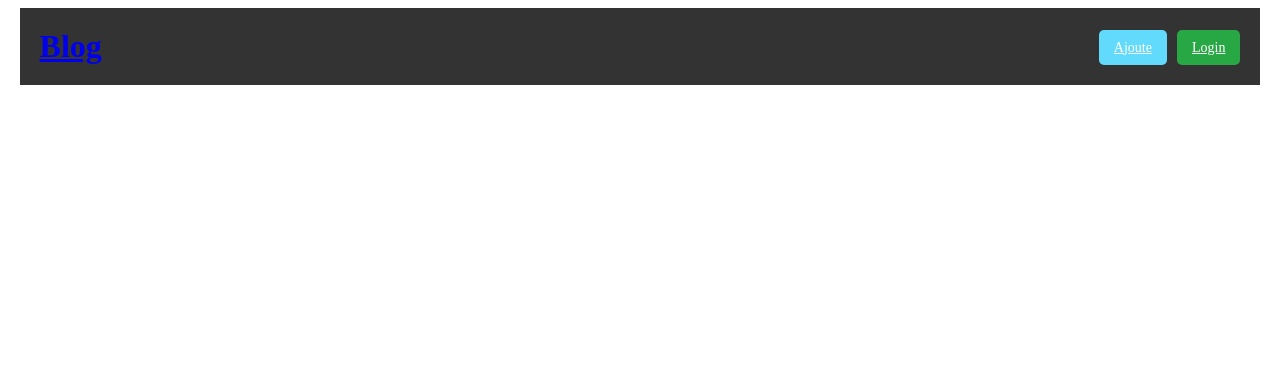
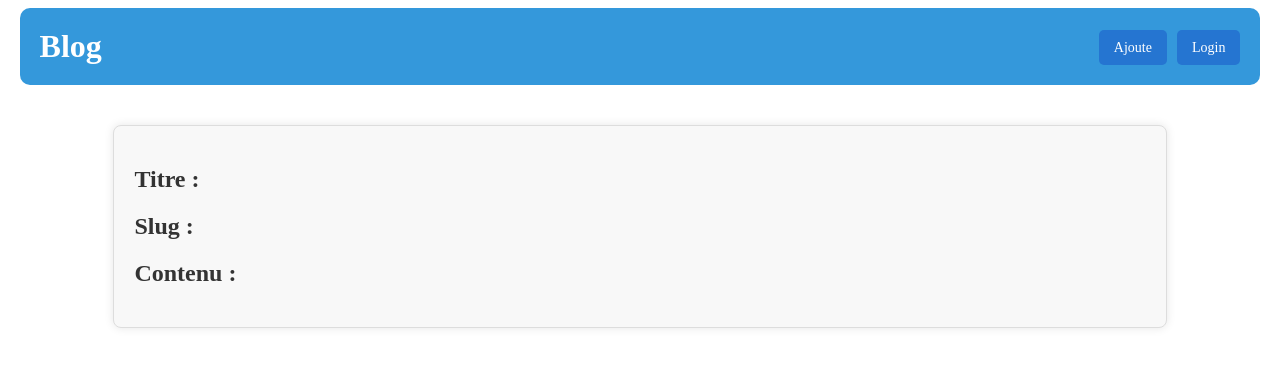
Before and after one commit to hamzajaada/BLOG-REACT, a React (Create React App) app in the folder frontend/: page /view-post/1 in a window 1280 px wide. Before the commit this address had no page. Shown: the top 366 px of the page. Built offline with nearby package versions, Linux system fonts and the light colour scheme; no server answers.

Commit message:
pushed by abdelilah

```diff
--- a/frontend/src/App.js
+++ b/frontend/src/App.js
@@ -5,6 +5,7 @@ import AddForm from "./Components/4-AddForm/AddForm";
 import Login from "./Components/3-LoginForm/LoginForm";
 import Header from "./Components/1-Header/Header";
 import UpdateForm from "./Components/5-UpdateForm/UpdateForm";
+import ViewForm from "./Components/6-ViewForm/ViewForm";
 
 const App = () => {
   return (
@@ -12,10 +13,10 @@ const App = () => {
       <div>
         <Header />
         <Routes>
-          <Route path="/Login" element={<Login />} />
-          <Route path="/" element={<Home />} />
+          <Route path="/" element={<Login />} />
+          <Route path="/Home" element={<Home />} />
           <Route path="/Add-Post" element={<AddForm />} />
-
+          <Route path="/view-post/:id" element={<ViewForm />} />
           <Route path="/update-post/:id" element={<UpdateForm />} />
         </Routes>
       </div>
--- a/frontend/src/Components/1-Header/Header.css
+++ b/frontend/src/Components/1-Header/Header.css
@@ -1,6 +1,6 @@
 /* Styles pour l'en-tête */
 header {
-  background-color: #333; /* Couleur de fond */
+  background-color: #3498db; /* Couleur de fond */
   color: #fff; /* Couleur du texte */
   padding: 20px; /* Espacement intérieur */
   display: flex;
@@ -9,6 +9,7 @@ header {
   width: 95%;
   margin-right: auto;
   margin-left: auto;
+  border-radius: 10px;
 }
 
 /* Style pour le titre du site */
@@ -16,24 +17,30 @@ header h1 {
   margin: 0; /* Supprimer les marges par défaut */
 }
 
+header h1 a{
+  text-decoration: none;
+  color: #fff;
+}
+
 /* Styles pour les boutons */
 header div .Link-header {
-  background-color: #61dafb; /* Couleur de fond du bouton */
+  background-color: #2575d1; /* Couleur de fond du bouton */
   color: #fff; /* Couleur du texte du bouton */
   padding: 10px 15px; /* Espacement intérieur du bouton */
   margin-left: 10px; /* Marge à gauche pour les boutons suivants */
   border: none; /* Supprimer la bordure */
   cursor: pointer; /* Curseur au survol */
   border-radius: 5px; /* Coins arrondis */
-  font-size: 14px; /* Taille de la police */
+  font-size: 14px;
+  text-decoration: none; /* Taille de la police */
 }
 
 /* Style pour le bouton Login (ajuster la couleur si nécessaire) */
 header div .Link-header:nth-child(2) {
-  background-color: #28a745;
+  background-color: #2575d1;
 }
 
 /* Effet de survol pour les boutons */
 header div .Link-header:hover {
-  background-color: #007bff; /* Couleur de fond au survol */
+  background-color: #2a75b3; /* Couleur de fond au survol */
 }
--- a/frontend/src/Components/1-Header/Header.jsx
+++ b/frontend/src/Components/1-Header/Header.jsx
@@ -6,10 +6,10 @@ const Header = () => {
   return (
     <header>
 
-      <h1><Link className='Link-header' to="/">Blog</Link></h1>
+      <h1><Link className='Link-header' to="/Home">Blog</Link></h1>
       <div>
         <Link className='Link-header' to="/add-post">Ajoute</Link>
-        <Link className='Link-header'  to="/Login">Login</Link>
+        <Link className='Link-header'  to="/">Login</Link>
 
       </div>
     </header>
--- a/frontend/src/Components/2-Home/Home.css
+++ b/frontend/src/Components/2-Home/Home.css
@@ -11,21 +11,25 @@
 
 div.Home {
   background-color: #fff;
-  border-radius: 8px;
-  box-shadow: 0 0 10px rgba(0, 0, 0, 0.1);
+  /* border-radius: 8px;
+  box-shadow: 0 0 10px rgba(0, 0, 0, 0.1); */
   padding: 20px;
-  /* width: 400px; */
+
 }
 
 div.Home h1 {
   color: #333;
   font-size: 24px;
   margin-bottom: 20px;
+  text-align: center;
 }
 
 div.Home ul {
   list-style-type: none;
   padding: 0;
+  width: 80%;
+  margin-left: auto;
+  margin-right: auto;
 }
 
 div.Home ul li {
@@ -42,7 +46,7 @@ div.Home ul li p {
   flex-grow: 1;
 }
 
-div.Home ul li button {
+div.Home ul li button, div.Home ul li .link-page {
   background-color: #3498db;
   color: #fff;
   border: none;
@@ -53,6 +57,10 @@ div.Home ul li button {
   font-size: 14px;
 }
 
-div.Home ul li button:hover {
+div.Home ul li .link-page {
+  text-decoration: none;
+}
+
+div.Home ul li button:hover , div.Home ul li .link-page:hover  {
   background-color: #2a75b3;
 }
--- a/frontend/src/Components/2-Home/Home.jsx
+++ b/frontend/src/Components/2-Home/Home.jsx
@@ -12,18 +12,25 @@ const Home = () => {
        .catch(err=>console.log(err));
     },[])
 
+    function hendelDelete(id) {
+      console.log("delete");
+      axios.delete('http://localhost:3000/api/posts/' + id)
+        .then((res) => { window.location.reload()})
+        .catch((err) => console.log(err));
+    }
+
 
   return (
     <div className='Home'>
-      <h1>Liste des Articles</h1>
+      <h1>Liste d'articles</h1>
       {
         Posts.map((data)=>(
          <ul key = {data._id}>
           <li>
             <p>{data.titre}</p>
-            <Link to ={`update-post/${data._id}`} className='btn'>Update</Link>
-            <button >Éditer</button>
-            <button >Supprimer</button>
+            <Link className="link-page" to ={`/view-post/${data._id}`}>Lire</Link>
+            <Link className="link-page" to ={`/update-post/${data._id}`}>Éditer</Link>
+            <button className="link-page" onClick={(e)=> hendelDelete(data._id)} >Supprimer</button>
           </li>
       </ul>
         ))
--- a/frontend/src/Components/3-LoginForm/LoginForm.jsx
+++ b/frontend/src/Components/3-LoginForm/LoginForm.jsx
@@ -15,7 +15,7 @@ const LoginForm = () => {
     e.preventDefault();
     axios.post('http://localhost:3000/api/login',{username,password}).then(
       res=>{
-        navigate('/')
+        navigate('/Home')
       }
     ).catch(err=>console.log(err));
 
--- a/frontend/src/Components/4-AddForm/AddForm.css
+++ b/frontend/src/Components/4-AddForm/AddForm.css
@@ -26,7 +26,7 @@
 
 .add-form-container form button {
   padding: 10px;
-  background-color: #28a745;
+  background-color: #007bff;
   color: #fff;
   border: none;
   border-radius: 3px;
@@ -34,5 +34,5 @@
 }
 
 .add-form-container form button:hover {
-  background-color: #218838;
+  background-color: #0056b3;
 }
--- a/frontend/src/Components/4-AddForm/AddForm.jsx
+++ b/frontend/src/Components/4-AddForm/AddForm.jsx
@@ -16,7 +16,7 @@ const AddForm = () => {
       .then(
         res=>{
           console.log('après')
-          navigate('/')
+          navigate('/Home')
         }
       )
       .catch(err => console.log(err));
--- a/frontend/src/Components/5-UpdateForm/UpdateForm.css
+++ b/frontend/src/Components/5-UpdateForm/UpdateForm.css
@@ -1,4 +1,3 @@
-
 .update-form-container {
   max-width: 600px;
   margin: 0 auto;
--- a/frontend/src/Components/5-UpdateForm/UpdateForm.jsx
+++ b/frontend/src/Components/5-UpdateForm/UpdateForm.jsx
@@ -28,7 +28,7 @@ const UpdateForm = () => {
     axios.put(`http://localhost:3000/api/posts/${id}`, {titre,slug,content})
       .then(res=>{
           console.log('après')
-          navigate('/')
+          navigate('/Home')
         }
       )
       .catch(err => console.log(err));
--- /dev/null
+++ b/frontend/src/Components/6-ViewForm/ViewForm.css
@@ -0,0 +1,23 @@
+.view-form-container {
+  max-width: 80%;
+  margin: auto;
+  padding: 20px;
+  background-color: #f8f8f8;
+  border: 1px solid #ddd;
+  border-radius: 8px;
+  box-shadow: 0 0 10px rgba(0, 0, 0, 0.1);
+  margin-top: 40px;
+}
+
+.view-form-container h2 {
+  color: #333;
+  font-size: 1.5rem;
+  margin-bottom: 10px;
+}
+
+.view-form-container p {
+  color: #666;
+  font-size: 1rem;
+  line-height: 1.5;
+  margin-bottom: 20px;
+}
--- /dev/null
+++ b/frontend/src/Components/6-ViewForm/ViewForm.jsx
@@ -0,0 +1,37 @@
+import React from 'react';
+import './ViewForm.css';
+import axios from 'axios';
+import { useEffect ,useState} from 'react';
+import { useParams } from 'react-router-dom';
+const ViewForm = () => {
+
+  const [titre, setTitre] = useState('');
+  const [slug, setSlug] = useState('');
+  const [content, setContent] = useState('');
+  const [Posts, setPosts] = useState([]);
+  const{id} =useParams();
+  useEffect(()=>{
+    axios.get(`http://localhost:3000/api/posts/${id}`)
+    .then(res=>{
+        const postData = res.data;
+        setPosts(postData);
+        setTitre(postData.titre);
+        setSlug(postData.slug);
+        setContent(postData.content);
+    })
+    .catch(err=>console.log(err));
+  },[id])
+
+  return (
+    <div className="view-form-container">
+        <h2 >Titre :</h2>
+        <p>{titre}</p>
+        <h2 >Slug :</h2>
+        <p>{slug}</p>
+        <h2>Contenu :</h2>
+        <p>{content}</p>
+    </div>
+  );
+}
+
+export default ViewForm;
```
Also changed, not shown: 1 other file (tests, documents, lock files or other folders). Lines whose indentation alone changed are shown as unchanged.
